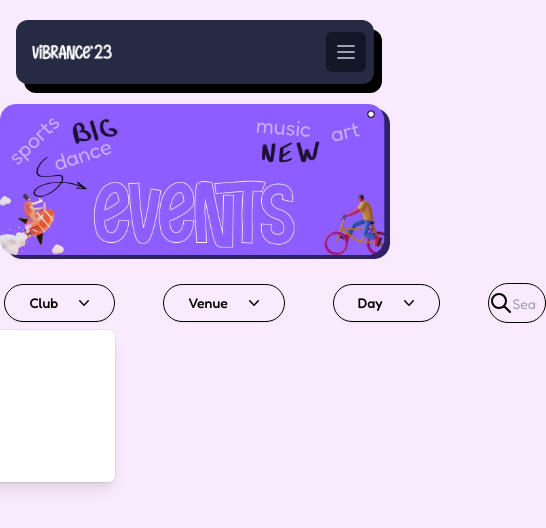
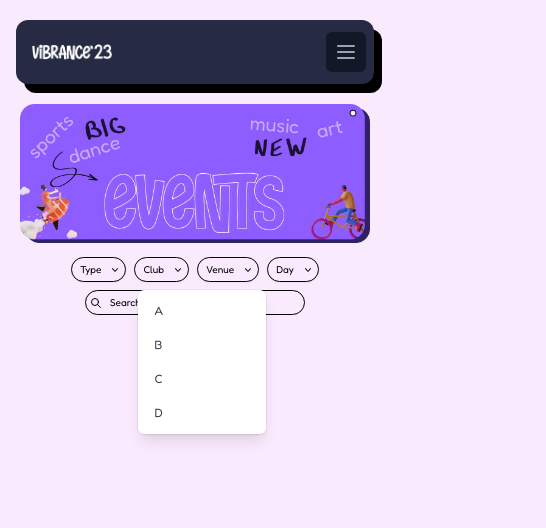
Before and after one commit to mohammadshaad/vibrance-events, a React (Create React App) app: page / in a window 390 px wide. Both pictures are taken after a click on the button "Club". Shown: the top 528 px of the page, 546 px wide, since content can reach past the window. Built offline with nearby package versions, Linux system fonts and the light colour scheme.

Commit message:
Initial commit

```diff
--- a/src/components/Inputs/index.js
+++ b/src/components/Inputs/index.js
@@ -1,6 +1,7 @@
 import { Fragment } from 'react'
 import { Menu, Transition } from '@headlessui/react'
 import { ChevronDownIcon } from '@heroicons/react/20/solid'
+import '../../components/Inputs/styles/style.css'
 
 function classNames(...classes) {
     return classes.filter(Boolean).join(' ')
@@ -9,12 +10,12 @@ function classNames(...classes) {
 function Index() {
     return (
         <>
-            <div className='flex items-center justify-center gap-12'>
+            <div className='flex flex-wrap items-center justify-center gap-2 md:gap-12'>
                 <Menu as="div" className="relative inline-block text-left">
                     <div>
-                        <Menu.Button className="inline-flex w-full justify-center gap-2 rounded-full border border-black bg-transparent px-6 py-2 text-sm font-medium text-black shadow-sm hover:bg-gray-50 focus:outline-none focus:ring-2 focus:ring-indigo-500 focus:ring-offset-2 focus:ring-offset-gray-100">
+                        <Menu.Button className="dropdowns inline-flex items-center w-full justify-center gap-0 md:gap-2 rounded-full border border-black bg-transparent px-2 py-1 md:px-6 md:py-2 md:text-sm font-normal text-black shadow-sm hover:bg-gray-50 focus:outline-none focus:ring-2 focus:ring-indigo-500 focus:ring-offset-2 focus:ring-offset-gray-100">
                             Type
-                            <ChevronDownIcon className="-mr-1 ml-2 h-5 w-5" aria-hidden="true" />
+                            <ChevronDownIcon className="-mr-1 ml-2 h-3 w-3 md:h-5 md:w-5" aria-hidden="true" />
                         </Menu.Button>
                     </div>
 
@@ -27,7 +28,7 @@ function Index() {
                         leaveFrom="transform opacity-100 scale-100"
                         leaveTo="transform opacity-0 scale-95"
                     >
-                        <Menu.Items className="absolute right-0 z-10 mt-2 w-56 origin-top-right rounded-md bg-white shadow-lg ring-1 ring-black ring-opacity-5 focus:outline-none">
+                        <Menu.Items className="absolute left-1 md:left-0 z-10 mt-2 w-32 md:w-56 origin-top-right rounded-md bg-white shadow-lg ring-1 ring-black ring-opacity-5 focus:outline-none">
                             <div className="py-1">
                                 <Menu.Item>
                                     {({ active }) => (
@@ -35,7 +36,7 @@ function Index() {
                                             href="/"
                                             className={classNames(
                                                 active ? 'bg-gray-100 text-gray-900' : 'text-gray-700',
-                                                'block px-4 py-2 text-sm'
+                                                'block px-4 py-2 md:text-sm items'
                                             )}
                                         >
                                             A
@@ -48,7 +49,7 @@ function Index() {
                                             href="/"
                                             className={classNames(
                                                 active ? 'bg-gray-100 text-gray-900' : 'text-gray-700',
-                                                'block px-4 py-2 text-sm'
+                                                'block px-4 py-2 md:text-sm items'
                                             )}
                                         >
                                             B
@@ -61,7 +62,7 @@ function Index() {
                                             href="/"
                                             className={classNames(
                                                 active ? 'bg-gray-100 text-gray-900' : 'text-gray-700',
-                                                'block px-4 py-2 text-sm'
+                                                'block px-4 py-2 md:text-sm items'
                                             )}
                                         >
                                             C
@@ -75,7 +76,7 @@ function Index() {
                                                 type="submit"
                                                 className={classNames(
                                                     active ? 'bg-gray-100 text-gray-900' : 'text-gray-700',
-                                                    'block w-full px-4 py-2 text-left text-sm'
+                                                    'block w-full px-4 py-2 text-left md:text-sm items'
                                                 )}
                                             >
                                                 D
@@ -90,9 +91,9 @@ function Index() {
 
                 <Menu as="div" className="relative inline-block text-left">
                     <div>
-                        <Menu.Button className="inline-flex w-full justify-center gap-2 rounded-full border border-black bg-transparent px-6 py-2 text-sm font-medium text-black shadow-sm hover:bg-gray-50 focus:outline-none focus:ring-2 focus:ring-indigo-500 focus:ring-offset-2 focus:ring-offset-gray-100">
+                        <Menu.Button className="dropdowns inline-flex items-center w-full justify-center gap-0 md:gap-2 rounded-full border border-black bg-transparent px-2 py-1 md:px-6 md:py-2 md:text-sm font-normal text-black shadow-sm hover:bg-gray-50 focus:outline-none focus:ring-2 focus:ring-indigo-500 focus:ring-offset-2 focus:ring-offset-gray-100">
                             Club
-                            <ChevronDownIcon className="-mr-1 ml-2 h-5 w-5" aria-hidden="true" />
+                            <ChevronDownIcon className="-mr-1 ml-2 h-3 w-3 md:h-5 md:w-5" aria-hidden="true" />
                         </Menu.Button>
                     </div>
 
@@ -105,7 +106,7 @@ function Index() {
                         leaveFrom="transform opacity-100 scale-100"
                         leaveTo="transform opacity-0 scale-95"
                     >
-                        <Menu.Items className="absolute right-0 z-10 mt-2 w-56 origin-top-right rounded-md bg-white shadow-lg ring-1 ring-black ring-opacity-5 focus:outline-none">
+                        <Menu.Items className="absolute left-1 md:left-0 z-10 mt-2 w-32 md:w-56 origin-top-right rounded-md bg-white shadow-lg ring-1 ring-black ring-opacity-5 focus:outline-none">
                             <div className="py-1">
                                 <Menu.Item>
                                     {({ active }) => (
@@ -113,7 +114,7 @@ function Index() {
                                             href="/"
                                             className={classNames(
                                                 active ? 'bg-gray-100 text-gray-900' : 'text-gray-700',
-                                                'block px-4 py-2 text-sm'
+                                                'block px-4 py-2 md:text-sm items'
                                             )}
                                         >
                                             A
@@ -126,7 +127,7 @@ function Index() {
                                             href="/"
                                             className={classNames(
                                                 active ? 'bg-gray-100 text-gray-900' : 'text-gray-700',
-                                                'block px-4 py-2 text-sm'
+                                                'block px-4 py-2 md:text-sm items'
                                             )}
                                         >
                                             B
@@ -139,7 +140,7 @@ function Index() {
                                             href="/"
                                             className={classNames(
                                                 active ? 'bg-gray-100 text-gray-900' : 'text-gray-700',
-                                                'block px-4 py-2 text-sm'
+                                                'block px-4 py-2 md:text-sm items'
                                             )}
                                         >
                                             C
@@ -153,7 +154,7 @@ function Index() {
                                                 type="submit"
                                                 className={classNames(
                                                     active ? 'bg-gray-100 text-gray-900' : 'text-gray-700',
-                                                    'block w-full px-4 py-2 text-left text-sm'
+                                                    'block w-full px-4 py-2 text-left md:text-sm items'
                                                 )}
                                             >
                                                 D
@@ -168,9 +169,9 @@ function Index() {
 
                 <Menu as="div" className="relative inline-block text-left">
                     <div>
-                        <Menu.Button className="inline-flex w-full justify-center gap-2 rounded-full border border-black bg-transparent px-6 py-2 text-sm font-medium text-black shadow-sm hover:bg-gray-50 focus:outline-none focus:ring-2 focus:ring-indigo-500 focus:ring-offset-2 focus:ring-offset-gray-100">
+                        <Menu.Button className="dropdowns inline-flex items-center w-full justify-center gap-0 md:gap-2 rounded-full border border-black bg-transparent px-2 py-1 md:px-6 md:py-2 md:text-sm font-normal text-black shadow-sm hover:bg-gray-50 focus:outline-none focus:ring-2 focus:ring-indigo-500 focus:ring-offset-2 focus:ring-offset-gray-100">
                             Venue
-                            <ChevronDownIcon className="-mr-1 ml-2 h-5 w-5" aria-hidden="true" />
+                            <ChevronDownIcon className="-mr-1 ml-2 h-3 w-3 md:h-5 md:w-5" aria-hidden="true" />
                         </Menu.Button>
                     </div>
 
@@ -183,7 +184,7 @@ function Index() {
                         leaveFrom="transform opacity-100 scale-100"
                         leaveTo="transform opacity-0 scale-95"
                     >
-                        <Menu.Items className="absolute right-0 z-10 mt-2 w-56 origin-top-right rounded-md bg-white shadow-lg ring-1 ring-black ring-opacity-5 focus:outline-none">
+                        <Menu.Items className="absolute left-1 md:left-0 z-10 mt-2 w-32 md:w-56 origin-top-right rounded-md bg-white shadow-lg ring-1 ring-black ring-opacity-5 focus:outline-none">
                             <div className="py-1">
                                 <Menu.Item>
                                     {({ active }) => (
@@ -191,7 +192,7 @@ function Index() {
                                             href="/"
                                             className={classNames(
                                                 active ? 'bg-gray-100 text-gray-900' : 'text-gray-700',
-                                                'block px-4 py-2 text-sm'
+                                                'block px-4 py-2 md:text-sm items'
                                             )}
                                         >
                                             A
@@ -204,7 +205,7 @@ function Index() {
                                             href="/"
                                             className={classNames(
                                                 active ? 'bg-gray-100 text-gray-900' : 'text-gray-700',
-                                                'block px-4 py-2 text-sm'
+                                                'block px-4 py-2 md:text-sm items'
                                             )}
                                         >
                                             B
@@ -217,7 +218,7 @@ function Index() {
                                             href="/"
                                             className={classNames(
                                                 active ? 'bg-gray-100 text-gray-900' : 'text-gray-700',
-                                                'block px-4 py-2 text-sm'
+                                                'block px-4 py-2 md:text-sm items'
                                             )}
                                         >
                                             C
@@ -231,7 +232,7 @@ function Index() {
                                                 type="submit"
                                                 className={classNames(
                                                     active ? 'bg-gray-100 text-gray-900' : 'text-gray-700',
-                                                    'block w-full px-4 py-2 text-left text-sm'
+                                                    'block w-full px-4 py-2 text-left md:text-sm items'
                                                 )}
                                             >
                                                 D
@@ -246,9 +247,9 @@ function Index() {
 
                 <Menu as="div" className="relative inline-block text-left">
                     <div>
-                        <Menu.Button className="inline-flex w-full justify-center gap-2 rounded-full border border-black bg-transparent px-6 py-2 text-sm font-medium text-black shadow-sm hover:bg-gray-50 focus:outline-none focus:ring-2 focus:ring-indigo-500 focus:ring-offset-2 focus:ring-offset-gray-100">
+                        <Menu.Button className="dropdowns inline-flex items-center w-full justify-center gap-0 md:gap-2 rounded-full border border-black bg-transparent px-2 py-1 md:px-6 md:py-2 md:text-sm font-normal text-black shadow-sm hover:bg-gray-50 focus:outline-none focus:ring-2 focus:ring-indigo-500 focus:ring-offset-2 focus:ring-offset-gray-100">
                             Day
-                            <ChevronDownIcon className="-mr-1 ml-2 h-5 w-5" aria-hidden="true" />
+                            <ChevronDownIcon className="-mr-1 ml-2 h-3 w-3 md:h-5 md:w-5" aria-hidden="true" />
                         </Menu.Button>
                     </div>
 
@@ -261,7 +262,7 @@ function Index() {
                         leaveFrom="transform opacity-100 scale-100"
                         leaveTo="transform opacity-0 scale-95"
                     >
-                        <Menu.Items className="absolute right-0 z-10 mt-2 w-56 origin-top-right rounded-md bg-white shadow-lg ring-1 ring-black ring-opacity-5 focus:outline-none">
+                        <Menu.Items className="absolute right-1 md:left-0 z-10 mt-2 w-32 md:w-56 origin-top-right rounded-md bg-white shadow-lg ring-1 ring-black ring-opacity-5 focus:outline-none">
                             <div className="py-1">
                                 <Menu.Item>
                                     {({ active }) => (
@@ -269,7 +270,7 @@ function Index() {
                                             href="/"
                                             className={classNames(
                                                 active ? 'bg-gray-100 text-gray-900' : 'text-gray-700',
-                                                'block px-4 py-2 text-sm'
+                                                'block px-4 py-2 md:text-sm items'
                                             )}
                                         >
                                             A
@@ -282,7 +283,7 @@ function Index() {
                                             href="/"
                                             className={classNames(
                                                 active ? 'bg-gray-100 text-gray-900' : 'text-gray-700',
-                                                'block px-4 py-2 text-sm'
+                                                'block px-4 py-2 md:text-sm items'
                                             )}
                                         >
                                             B
@@ -295,7 +296,7 @@ function Index() {
                                             href="/"
                                             className={classNames(
                                                 active ? 'bg-gray-100 text-gray-900' : 'text-gray-700',
-                                                'block px-4 py-2 text-sm'
+                                                'block px-4 py-2 md:text-sm items'
                                             )}
                                         >
                                             C
@@ -309,7 +310,7 @@ function Index() {
                                                 type="submit"
                                                 className={classNames(
                                                     active ? 'bg-gray-100 text-gray-900' : 'text-gray-700',
-                                                    'block w-full px-4 py-2 text-left text-sm'
+                                                    'block w-full px-4 py-2 text-left md:text-sm items'
                                                 )}
                                             >
                                                 D
@@ -322,19 +323,21 @@ function Index() {
                     </Transition>
                 </Menu>
 
-                <div className='max-w-md mx-auto'>
-                    <div className="relative flex items-center w-full h-10 rounded-full focus-within:shadow-lg bg-transparent border border-black overflow-hidden">
-                        <div className="grid place-items-center h-full w-12 text-black">
-                            <svg xmlns="http://www.w3.org/2000/svg" className="h-6 w-6" fill="none" viewBox="0 0 24 24" stroke="currentColor">
+
+                <div className=''>
+                    <div className="flex items-center justify-center px-1 py-1 md:px-6 md:py-2 rounded-full focus-within:shadow-lg bg-transparent border border-black">
+                        <div className="grid place-items-center h-full w-6 md:w-12 text-black">
+                            <svg xmlns="http://www.w3.org/2000/svg" className="h-3 w-3 md:h-6 md:w-6" fill="none" viewBox="0 0 24 24" stroke="currentColor">
                                 <path stroke-linecap="round" stroke-linejoin="round" stroke-width="2" d="M21 21l-6-6m2-5a7 7 0 11-14 0 7 7 0 0114 0z" />
                             </svg>
                         </div>
 
+                        <label className='label md:text-sm w-full ml-2'>Search Events</label>
                         <input
-                            className="peer search h-full w-full outline-none text-sm text-black pr-2 bg-transparent"
+                            className="peer search h-full w-full outline-none md:text-sm text-black bg-transparent"
                             type="text"
                             id="search"
-                            placeholder="Search Events" />
+                             />
                     </div>
                 </div>
             </div>
--- a/src/components/Inputs/styles/style.css
+++ b/src/components/Inputs/styles/style.css
@@ -1,3 +1,23 @@
 .search::placeholder {
-    color: black  !important;
+  color: black;
 }
+
+
+@media only screen and (max-width: 767px) {
+  .dropdowns {
+    font-size: 10px;
+  }
+
+  .search {
+    font-size: 10px;
+  }
+
+  .items {
+    font-size: 12px;
+  }
+
+  .label {
+    font-size: 10px;
+  }
+
+}
--- a/src/components/Main/index.js
+++ b/src/components/Main/index.js
@@ -8,13 +8,13 @@ function index() {
         <>
 
             <div className='main-container flex items-center justify-center w-full h-full'>
-                <div className='main-wrapper flex items-center justify-start flex-col w-full h-full m-10 gap-6'>
+                <div className='main-wrapper flex items-center justify-start flex-col w-full h-full m-5 md:m-10 gap-3 md:gap-6'>
                     <div>
                         <img src={banner} alt='banner' className='mt-5 md:mt-10 hover:scale-105 duration-300 transition-all' />
                     </div>
 
 
-                    <div className=''>
+                    <div className='w-full flex items-center justify-center'>
                         <Inputs />
                     </div>
                 </div>
```
